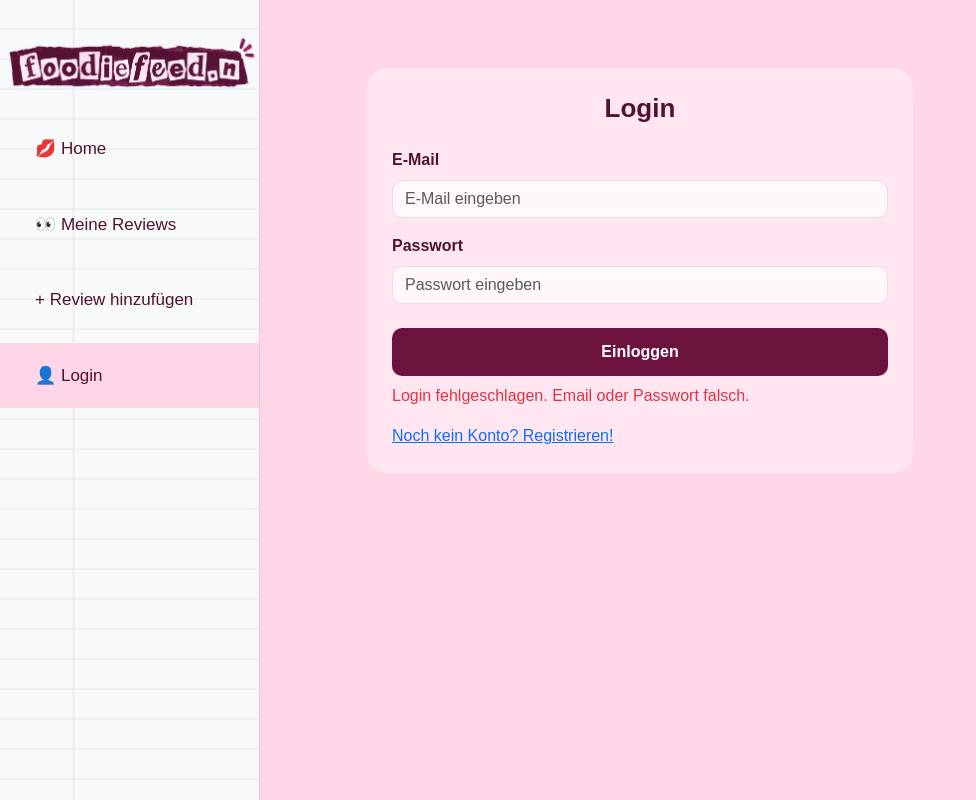
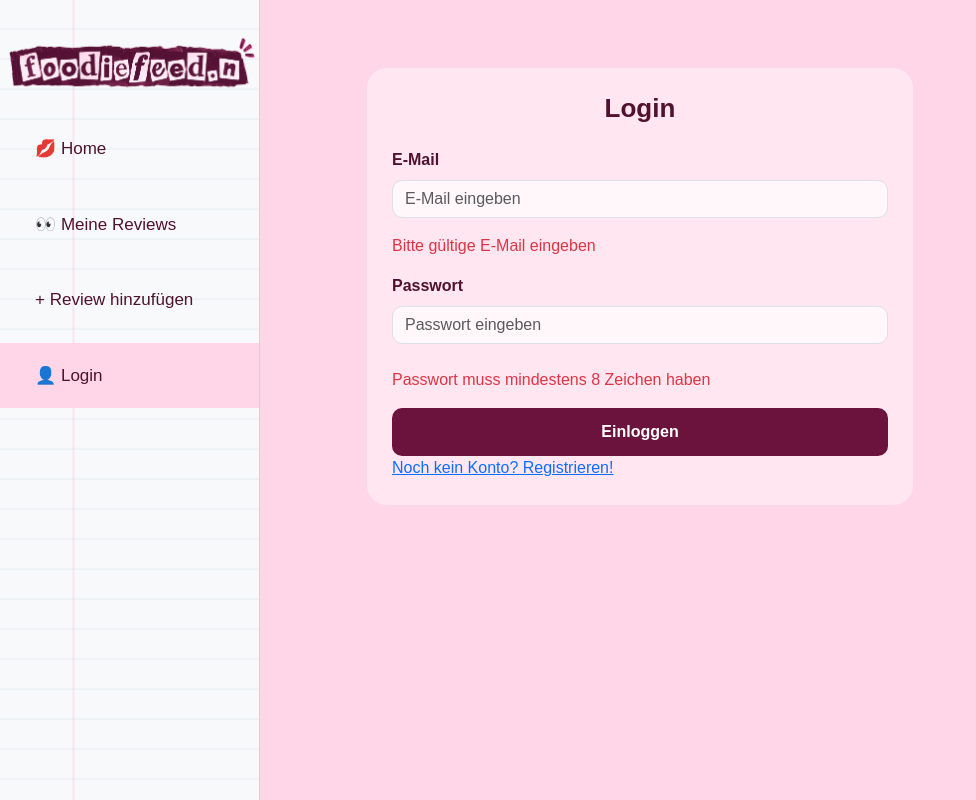
Before and after one commit to DaniaM16/foodiefeed-frontend, an Angular app: page /login in a window 1280 px wide. Both pictures are taken after a click on the button "Einloggen". Shown: the whole page, without its empty margins (0-976 px from the left). Built offline with nearby package versions, Linux system fonts and the light colour scheme; no server answers.

Commit message:
Foto beim Bearbeiten und Validierung

```diff
--- a/src/app/add-review/add-review.ts
+++ b/src/app/add-review/add-review.ts
@@ -77,7 +77,7 @@ onFileSelected(event: Event) {
     };
 
     if (this.id) {
-      await this.backend.updateOne(this.id, review);
+      await this.backend.updateOne(this.id, review, this.selectedFile);
     } else {
       await this.backend.create(review, this.selectedFile);
     }
--- a/src/app/login/login.html
+++ b/src/app/login/login.html
@@ -15,6 +15,10 @@
                 placeholder="E-Mail eingeben">
             </div>
 
+            @if (form.controls.emailControl.touched && form.controls.emailControl.invalid) {
+                <p class="text-danger"> Bitte gültige E-Mail eingeben </p>
+            }
+
             <div class="mb-4">
                 <label for="password" class="form-label">Passwort</label>
                 <input type="password"
@@ -23,6 +27,10 @@
                 formControlName="passwordControl"
                 placeholder="Passwort eingeben">
             </div>
+
+            @if (form.controls.passwordControl.touched && form.controls.passwordControl.invalid) {
+                <p class="text-danger"> Passwort muss mindestens 8 Zeichen haben </p>
+            }
 
             <button type="button" class="login-button" (click)="login()">
                 Einloggen
--- a/src/app/login/login.ts
+++ b/src/app/login/login.ts
@@ -1,5 +1,5 @@
 import { Component } from '@angular/core';
-import { FormControl, FormGroup, ReactiveFormsModule } from '@angular/forms'
+import { FormControl, FormGroup, ReactiveFormsModule, Validators } from '@angular/forms'
 import { email } from '@angular/forms/signals';
 import { Backend } from '../shared/backend';
 import { RouterLink } from '@angular/router';
@@ -16,14 +16,26 @@ export class Login {
   ) {}
 
   form = new FormGroup({
-    emailControl: new FormControl<string>(''),
-    passwordControl: new FormControl<string>('')
+    emailControl: new FormControl<string>('',[
+      Validators.required,
+      Validators.email
+    ]),
+    passwordControl: new FormControl<string>('',[
+      Validators.required,
+      Validators.minLength(8)
+    ])
   });
 
   errorMessage = '';
 
 
   async login() {
+
+    if (this.form.invalid) {
+      this.form.markAllAsTouched();
+      return;
+    }
+
     const email = this.form.value.emailControl ?? '';
     const password = this.form.value.passwordControl ?? '';
 
--- a/src/app/register/register.html
+++ b/src/app/register/register.html
@@ -18,6 +18,10 @@
                         placeholder="E-Mail eingeben">
                     </div>
 
+                    @if (form.controls.emailControl.touched && form.controls.emailControl.invalid) {
+                        <p class="text-danger">Bitte gültige E-Mail eingeben</p>
+                    }
+
                     <div class="mb-4">
                         <label for="password" class="form-label">Passwort</label>
 
@@ -27,12 +31,20 @@
                         formControlName="passwordControl"
                         placeholder="Passwort eingeben">
                     </div>
+
+                    @if (form.controls.passwordControl.touched && form.controls.passwordControl.invalid) {
+                        <p class="text-danger">Passwort muss mindestens 8 Zeichen haben</p>
+                    }
                     <button
                     type="button"
                     class="login-button"
                     (click)="register()">
                     Registrieren
                 </button>
+
+                @if (errorMessage) {
+                    <p class="text-danger mt-2">{{ errorMessage }} </p>
+                }
 
                 </div>
 
--- a/src/app/register/register.ts
+++ b/src/app/register/register.ts
@@ -1,5 +1,5 @@
 import { Component } from '@angular/core';
-import { FormControl, FormGroup, ReactiveFormsModule } from '@angular/forms';
+import { FormControl, FormGroup, ReactiveFormsModule, Validators } from '@angular/forms';
 import { Backend } from '../shared/backend';
 import { Router } from '@angular/router';
 @Component({
@@ -11,20 +11,39 @@ import { Router } from '@angular/router';
 export class Register {
 
   form = new FormGroup({
-    emailControl: new FormControl<string> (''),
-    passwordControl: new FormControl<string> ('')
+    emailControl: new FormControl<string> ('', [
+      Validators.required,
+      Validators.email
+    ]),
+
+    passwordControl: new FormControl<string> ('', [
+      Validators.required,
+      Validators.minLength(8)
+    ])
   });
   constructor(
     private backend: Backend,
   private router: Router) {}
 
+  errorMessage = '';
+
   async register() {
+
+    if (this.form.invalid) {
+      this.form.markAllAsTouched();
+      return;
+    }
+
     const email = this.form.value.emailControl ?? '';
     const password = this.form.value.passwordControl ?? '';
 
+    try {
     const user = await this.backend.register(email, password);
 
     console.log('Registrierter User:', user);
     this.router.navigate(['/login']);
+  } catch (error) {
+    this.errorMessage = 'E-Mail bereits registriert';
+  }
   }
 }
--- a/src/app/shared/backend.ts
+++ b/src/app/shared/backend.ts
@@ -80,15 +80,29 @@ async getUserReviews(userId: number): Promise<Review[]> {
     return message;
   }
 
-  async updateOne(id: string, review: Review): Promise<Review> {
+  async updateOne(id: string, review: Review, image: File | null): Promise<Review> {
     const token = localStorage.getItem('token');
+
+    const formData = new FormData();
+
+    formData.append('name', review.name);
+    formData.append('category', review.category);
+    formData.append('district', review.district);
+    formData.append('rating', review.rating.toString());
+    formData.append('comment', review.comment);
+    formData.append('recommended', review.recommended.toString());
+    formData.append('visit_date', review.visit_date);
+
+    if (image) {
+      formData.append('image', image);
+    }
+
     let response = await fetch(this.apiURL + '/reviews/' + id, {
       method: 'PUT',
       headers: {
-        'Content-Type': 'application/json',
         'Authorization': 'Bearer ' + token
       },
-      body: JSON.stringify(review)
+      body: formData
     });
     let updatedReview = await response.json();
     return updatedReview;
@@ -127,6 +141,9 @@ async getUserReviews(userId: number): Promise<Review[]> {
         password: password
       })
     });
+    if (!response.ok) {
+      throw new Error('E-Mail bereits registriert');
+    }
 
     let user = await response.json();
 
```
